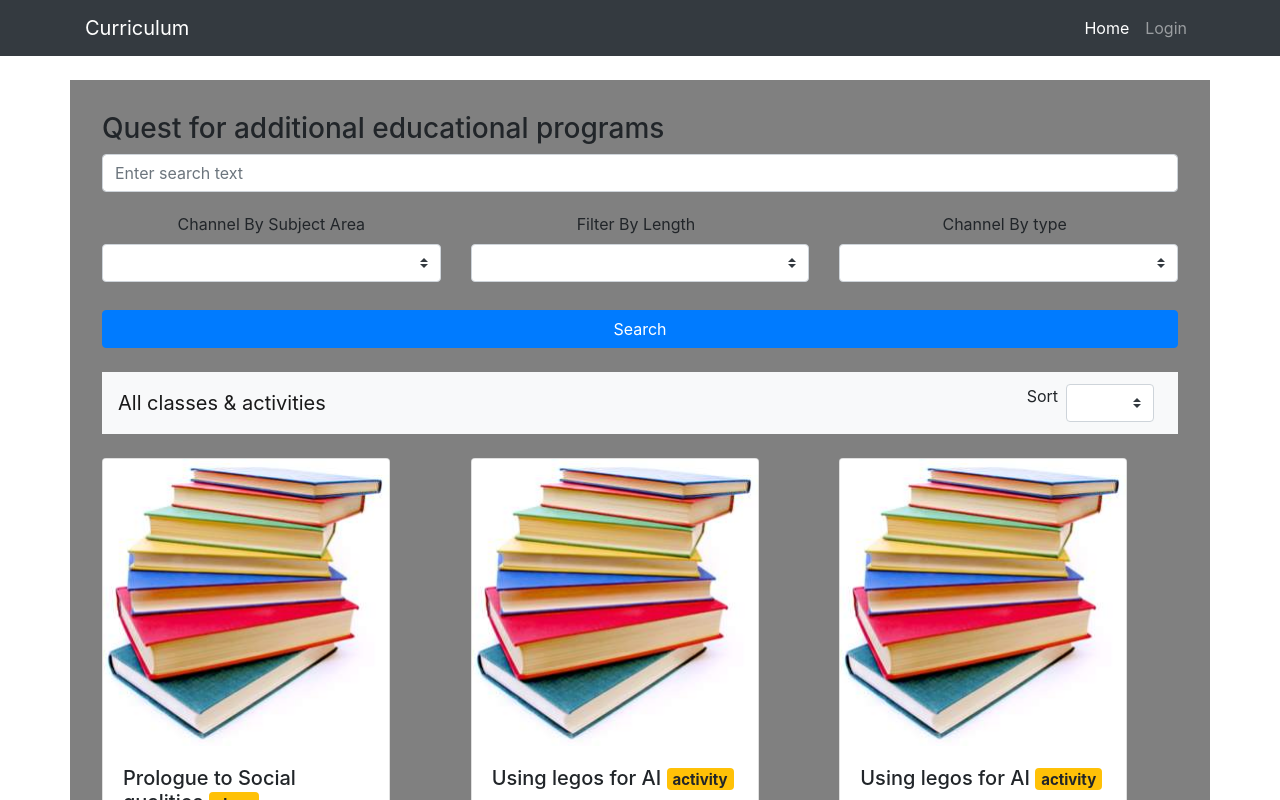
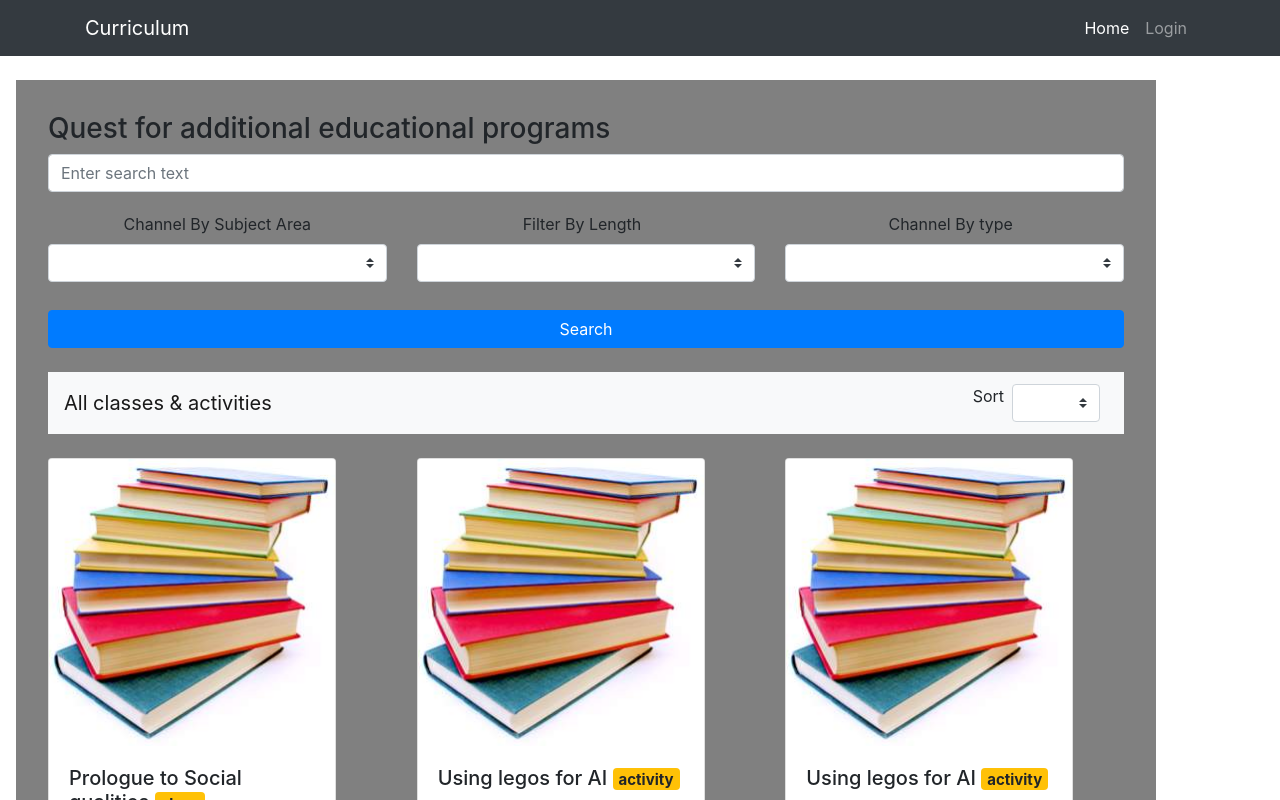
Before and after one commit to Anurika11/Work1, a Vue app: page /dashboard in a window 1280 px wide. Shown: the top 800 px of the page. Built offline with nearby package versions, Linux system fonts and the light colour scheme.

Commit message:
second commit

```diff
--- a/src/views/Dashboard.vue
+++ b/src/views/Dashboard.vue
@@ -1,5 +1,5 @@
 <template>
-  <div class="container mt-4" style="background-color:#808080; padding:2em;">
+  <div class="container mt-4" style="background-color:#808080; padding:2em;margin:1em;">
 
     <div class="mx-auto">
       <h3>Quest for additional educational programs</h3>
```
